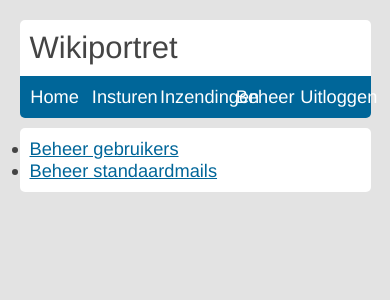
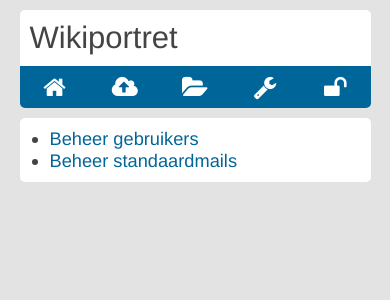
Before and after one commit to wmnl/wikiportrait, a PHP site: page /admin/index.php in a window 390 px wide. Shown: the top 300 px of the page. Run offline with PHP 8.4, Linux system fonts and the light colour scheme; the visitor is signed in with stand-in values (Sample User, id 1); some libraries are stand-ins or nearby versions.

Commit message:
New menu on mobile, little fixes

```diff
--- a/admin/index.php
+++ b/admin/index.php
@@ -13,7 +13,9 @@
 <html>
     <head>
         <meta http-equiv="Content-Type" content="text/html; charset=UTF-8">
+        <meta name="viewport" content="initial-scale=1.0, user-scalable=no" />
         <link rel="stylesheet" type="text/css" href="../style/style.css" />
+       	<link href="//netdna.bootstrapcdn.com/font-awesome/4.1.0/css/font-awesome.min.css" rel="stylesheet">
         <title>Wikiportret - Stel uw foto's ter beschikking</title>
     </head>
     <body>
--- a/index.php
+++ b/index.php
@@ -7,6 +7,7 @@
         <meta http-equiv="Content-Type" content="text/html; charset=UTF-8">
         <meta name="viewport" content="initial-scale=1.0, user-scalable=no" />
         <link rel="stylesheet" type="text/css" href="style/style.css" />
+       	<link href="//netdna.bootstrapcdn.com/font-awesome/4.1.0/css/font-awesome.min.css" rel="stylesheet">
         <title>Wikiportret - Stel uw foto's ter beschikking</title>
     </head>
     <body>
--- a/menu.php
+++ b/menu.php
@@ -2,16 +2,16 @@
     $basispad = "/wikiportret";
 ?>
 <ul>
-    <li><a href="<?php echo $basispad; ?>/index.php">Home</a></li>
-    <li><a href="<?php echo $basispad; ?>/wizard.php">Insturen</a></li>
+    <li><a href="<?php echo $basispad; ?>/index.php"><i class="fa fa-home fa-lg"></i><span>Home</span></a></li>
+    <li><a href="<?php echo $basispad; ?>/wizard.php"><i class="fa fa-cloud-upload fa-lg"></i><span>Insturen</span></a></li>
     <?php
         if(isset($_SESSION['user']))
         {
-            echo "<li><a href=\"$basispad/images.php\">Inzendingen</a></li>";
+            echo "<li><a href=\"$basispad/images.php\"><i class=\"fa fa-folder-open fa-lg\"></i><span>Inzendingen</span></a></li>";
 
             if($_SESSION['isSysop'] == true)
-                echo "\n\t<li><a href=\"$basispad/admin\">Beheer</a></li>";
+                echo "\n\t<li><a href=\"$basispad/admin\"><i class=\"fa fa-wrench fa-lg\"></i><span>Beheer</span></a></li>";
         }
     ?>
-    <li><?php if (isset($_SESSION['user'])) echo "<a href=\"$basispad/logout.php\">Uitloggen</a>"; else echo "<a href=\"$basispad/login.php\">Inloggen</a>"; ?></li>
+    <li><?php if (isset($_SESSION['user'])) echo "<a href=\"$basispad/logout.php\"><i class=\"fa fa-unlock fa-lg\"></i><span>Uitloggen</span></a>"; else echo "<a href=\"$basispad/login.php\"><i class=\"fa fa-lock fa-lg\"></i><span>Inloggen</span></a>"; ?></li>
 </ul>
--- a/style/style.css
+++ b/style/style.css
@@ -36,6 +36,12 @@ h3 {
 
 a {
 	color:#006699;
+	text-decoration:none;
+	border:0px;
+}
+
+img {
+	display:block;
 }
 
 p {
@@ -47,14 +53,29 @@ p:last-child {
 	margin-bottom:0px;
 }
 
+#content li {
+	margin-left:20px;
+}
+
 .clear {
 	clear:both;
+}
+
+.float-right {
+	float:right;
+	margin-left:10px;
+	margin-bottom:10px;
+	display:block;
+}
+
+.page {
+	margin-right:5px;
 }
 
 /* de hele site*/
 #all {
 	width:90%;
-	margin:20px auto;
+	margin:10px auto;
 }
 
 #header {
@@ -89,9 +110,13 @@ p:last-child {
 
 #menu a {
 	padding:10px;
-	display:block;
+	display:inline-block;
 	color:#fff;
-	text-decoration:none;
+}
+
+#menu .fa {
+	color:#fff;
+	display:none;
 }
 
 /* Uploadwizard */
@@ -268,6 +326,7 @@ input::-moz-focus-inner{
 
 	#menu ul {
 		display:table;
+		padding:10px 0px;
 		table-layout:fixed;
 		border-collapse:collapse;
 		width:100%;
@@ -275,14 +334,26 @@ input::-moz-focus-inner{
 
 	#menu li {
 		display:table-cell;
+		text-align:center;
 	}
 
 	#menu a {
-		padding:10px 0px;
+		color:#fff;
+		width:100%;
 		display:block;
-		color:#fff;
-		text-decoration:none;
-		text-align:center;
+	}
+
+	.no-mobile {
+		display:none;
+	}
+
+	#menu .fa {
+		display:inline-block;
+		margin-right:0px;
+	}
+
+	#menu span {
+		display:none;
 	}
 }
 
--- a/upload.php
+++ b/upload.php
@@ -116,8 +116,6 @@
 			</div>
 
 			<div id="content">
-				<h2>Uploadformulier</h2>
-
 				<?php
                                     if (!empty($errors))
                                     {
@@ -131,6 +129,8 @@
                                         echo "</ul></div>";
                                     }
 				?>
+
+				<h2>Uploadformulier</h2>
 
 				<form method="post" enctype="multipart/form-data">
 
```
Also changed, not shown: other parts of style/style.css (+34 -1 lines), images.php (+26 -17 lines).
